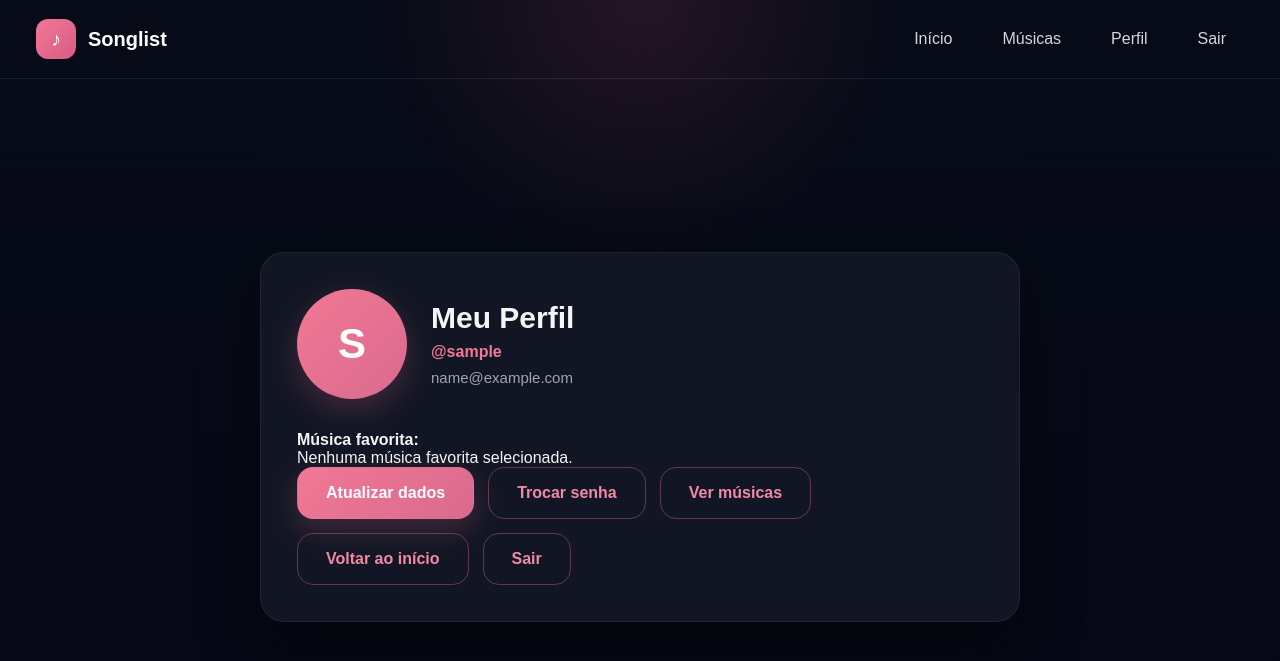
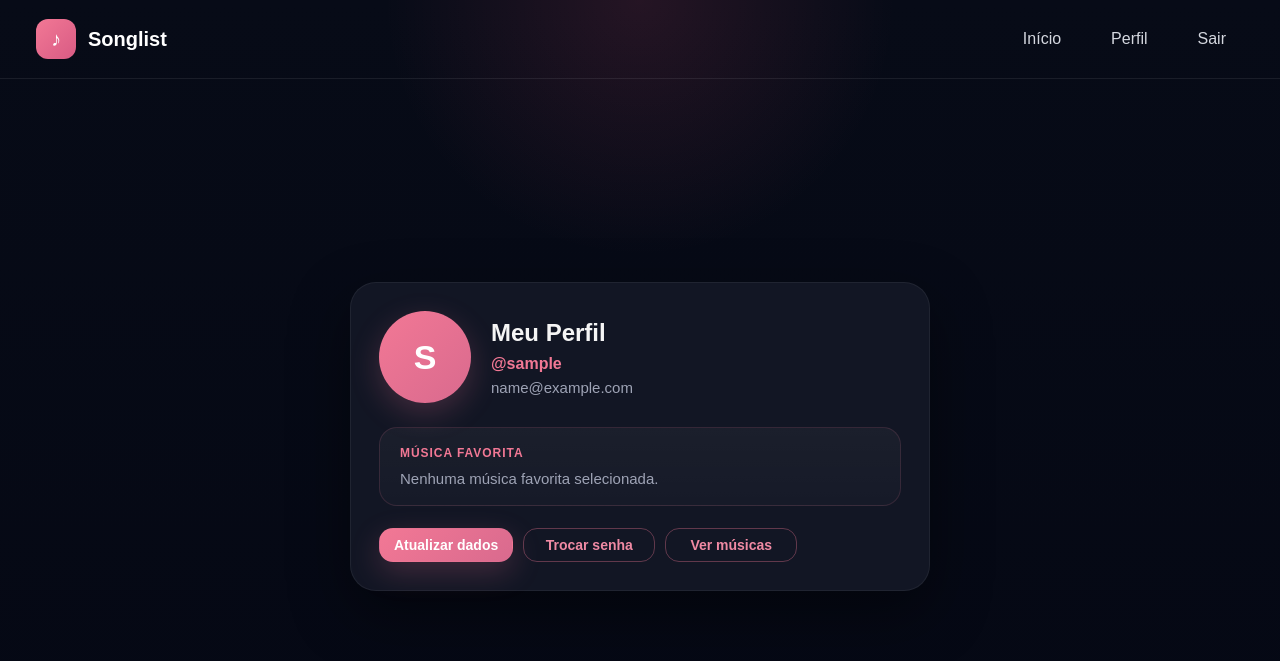
Before and after one commit to MaluDutra/INF1407-TRABALHO1, a Django app: page /perfil/ in a window 1280 px wide. Shown: the top 661 px of the page. Run offline with Django 5.2, Linux system fonts and the light colour scheme; the visitor is signed in with stand-in values (Sample User, id 1); parts of the project's set-up code (start-up, migrations or seed data) failed here and were passed over.

Commit message:
perfil melhorado

```diff
--- a/ProjetoINF1407/Projeto1/Playlists/static/css/profile.css
+++ b/ProjetoINF1407/Projeto1/Playlists/static/css/profile.css
@@ -8,26 +8,26 @@
 
 .profile-card {
     width: 100%;
-    max-width: 760px;
+    max-width: 580px;
     background: rgba(20, 24, 38, 0.94);
     border: 1px solid rgba(255, 255, 255, 0.06);
-    border-radius: 24px;
-    padding: 36px;
+    border-radius: 26px;
+    padding: 28px;
     box-shadow: 0 22px 60px rgba(0, 0, 0, 0.42);
 }
 
 .profile-header {
     display: flex;
     align-items: center;
-    gap: 24px;
-    margin-bottom: 32px;
+    gap: 20px;
+    margin-bottom: 24px;
     flex-wrap: wrap;
 }
 
 .profile-avatar-img,
 .profile-avatar-placeholder {
-    width: 110px;
-    height: 110px;
+    width: 92px;
+    height: 92px;
     border-radius: 50%;
     object-fit: cover;
     flex-shrink: 0;
@@ -43,13 +43,13 @@
     justify-content: center;
     background: linear-gradient(135deg, #f27895, #d96a8e);
     color: white;
-    font-size: 42px;
+    font-size: 34px;
     font-weight: 800;
     box-shadow: 0 10px 30px rgba(242, 120, 149, 0.22);
 }
 
 .profile-user-info h2 {
-    font-size: 30px;
+    font-size: 24px;
     margin-bottom: 8px;
     color: #f5f5f5;
 }
@@ -57,7 +57,8 @@
 .profile-username {
     color: #f27895;
     font-weight: 700;
-    margin-bottom: 8px;
+    margin-bottom: 6px;
+    font-size: 16px;
 }
 
 .profile-email {
@@ -65,64 +66,85 @@
     font-size: 15px;
 }
 
-.profile-form {
-    margin-bottom: 28px;
+.profile-body {
+    margin-top: 6px;
 }
 
-.profile-form .form-group {
-    margin-bottom: 20px;
+.favorite-card {
+    background: linear-gradient(
+        180deg,
+        rgba(255, 255, 255, 0.04),
+        rgba(255, 255, 255, 0.02)
+    );
+    border: 1px solid rgba(242, 120, 149, 0.14);
+    border-radius: 18px;
+    padding: 18px 20px;
+    margin-bottom: 22px;
 }
 
-.profile-form label {
+.favorite-label {
     display: block;
+    color: #f27895;
+    font-size: 12px;
+    font-weight: 700;
+    text-transform: uppercase;
+    letter-spacing: 0.08em;
     margin-bottom: 10px;
-    color: #b5b9c8;
-    font-size: 15px;
-    font-weight: 600;
 }
 
-.profile-form input[type="url"] {
-    width: 100%;
-    padding: 16px 18px;
-    border-radius: 14px;
-    border: 1px solid rgba(255, 255, 255, 0.08);
-    background: #1b2030;
+.favorite-title {
     color: #f5f5f5;
-    outline: none;
-    font-size: 16px;
-    transition: 0.25s;
+    font-size: 22px;
+    font-weight: 700;
+    line-height: 1.2;
+    margin: 0 0 4px 0;
 }
 
-.profile-form input[type="url"]:focus {
-    border-color: #f27895;
-    box-shadow: 0 0 0 3px rgba(242, 120, 149, 0.14);
+.favorite-artist {
+    color: #aeb4c7;
+    font-size: 16px;
+    margin: 0;
 }
 
-.profile-button {
-    width: 100%;
-    border: none;
-    cursor: pointer;
-    font-size: 16px;
+.favorite-empty {
+    color: #9ea3b5;
+    font-size: 15px;
+    margin: 0;
 }
 
 .profile-actions {
     display: flex;
-    gap: 14px;
+    gap: 10px;
     flex-wrap: wrap;
 }
 
-.profile-actions .btn {
+.profile-btn {
+    padding: 8px 14px;
+    font-size: 14px;
+    border-radius: 14px;
+    min-width: 132px;
     text-align: center;
 }
 
-.field-error {
-    color: #ff9db3;
-    font-size: 14px;
-    margin-top: 8px;
+@media (max-width: 640px) {
+    .profile-card {
+        padding: 24px;
+    }
+
+    .profile-header {
+        align-items: flex-start;
+    }
+
+    .profile-actions {
+        flex-direction: column;
+    }
+
+    .profile-btn {
+        width: 100%;
+        min-width: 0;
+    }
+
+    .favorite-title {
+        font-size: 20px;
+    }
 }
-
-.field-error ul {
-    list-style: none;
-    margin: 0;
-    padding: 0;
-}
--- a/ProjetoINF1407/Projeto1/Playlists/templates/seguranca/base.html
+++ b/ProjetoINF1407/Projeto1/Playlists/templates/seguranca/base.html
@@ -20,7 +20,6 @@
             <a href="{% url 'homepage' %}" class="nav-link">Início</a>
 
             {% if user.is_authenticated %}
-                <a href="{% url 'listar_musicas' %}" class="nav-link">Músicas</a>
                 <a href="{% url 'perfil' %}" class="nav-link">Perfil</a>
                 <a href="{% url 'meu-logout' %}" class="nav-link">Sair</a>
             {% else %}
--- a/ProjetoINF1407/Projeto1/Playlists/templates/seguranca/perfil.html
+++ b/ProjetoINF1407/Projeto1/Playlists/templates/seguranca/perfil.html
@@ -6,8 +6,8 @@
 {% block css_extra %}
 <link rel="stylesheet" href="{% static 'css/profile.css' %}">
 {% endblock %}
+{% block conteudo %}
 
-{% block conteudo %}
 <section class="profile-section">
     <div class="profile-card">
         <div class="profile-header">
@@ -26,36 +26,27 @@
             </div>
         </div>
 
-        <div class="profile-body">
+        <div class="favorite-card">
+            <span class="favorite-label">Música favorita</span>
+
             {% if perfil.musica_favorita %}
-                <div class="profile-detail">
-                    <strong>Música favorita:</strong>
-                    <p>{{ perfil.musica_favorita.titulo }} - {{ perfil.musica_favorita.artista }}</p>
+                <p class="favorite-title">{{ perfil.musica_favorita.titulo }}</p>
+                <p class="favorite-artist">{{ perfil.musica_favorita.artista }}</p>
+            {% else %}
+                <p class="favorite-empty">Nenhuma música favorita selecionada.</p>
+            {% endif %}
         </div>
-            {% else %}
-                <div class="profile-detail">
-                    <strong>Música favorita:</strong>
-                    <p>Nenhuma música favorita selecionada.</p>
-                </div>
-            {% endif %}
 
         <div class="profile-actions">
-                <a href="{% url 'atualizar_dados' %}" class="btn btn-primary">
+            <a href="{% url 'atualizar_dados' %}" class="btn btn-primary profile-btn">
                 Atualizar dados
             </a>
-                <a href="{% url 'password_change' %}" class="btn btn-secondary">
+            <a href="{% url 'password_change' %}" class="btn btn-secondary profile-btn">
                 Trocar senha
             </a>
-                <a href="{% url 'listar_musicas' %}" class="btn btn-secondary">
+            <a href="{% url 'listar_musicas' %}" class="btn btn-secondary profile-btn">
                 Ver músicas
             </a>
-                <a href="{% url 'homepage' %}" class="btn btn-secondary">
-                    Voltar ao início
-                </a>
-                <a href="{% url 'meu-logout' %}" class="btn btn-secondary">
-                    Sair
-                </a>
-            </div>
         </div>
     </div>
 </section>
```
Lines whose indentation alone changed are shown as unchanged.
